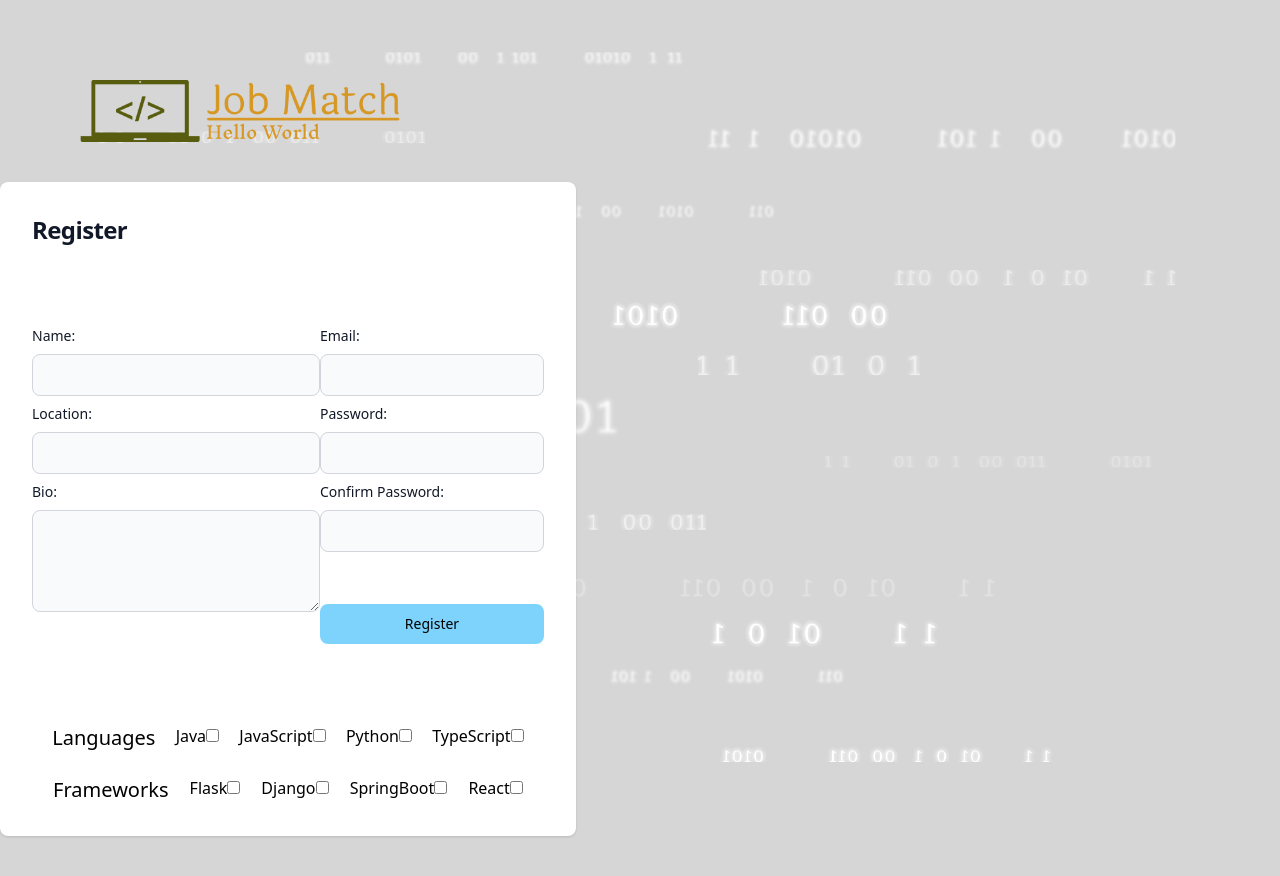
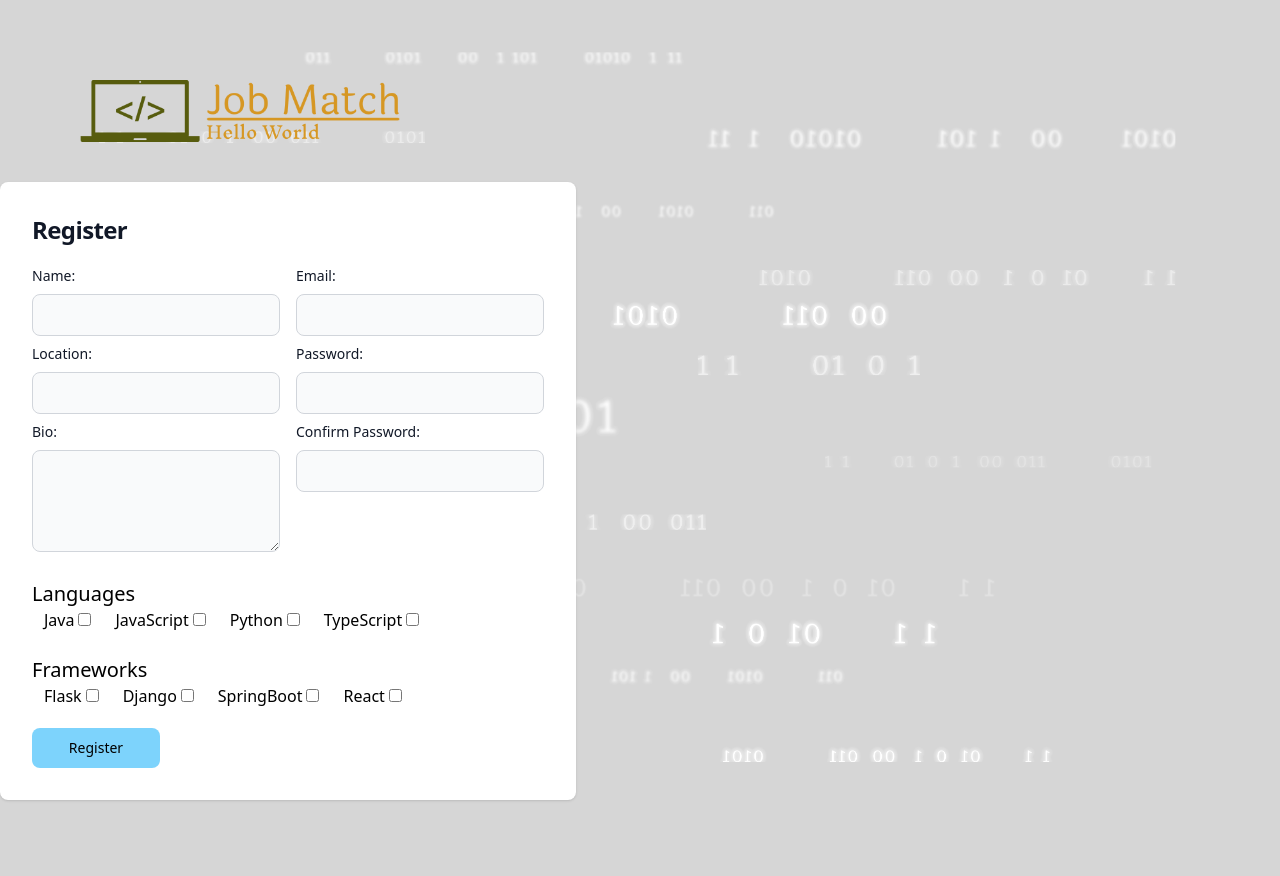
Before and after one commit to Wbradmeyer/JobMatch, a React (Vite) app in the folder client/: page /seekerRegister in a window 1280 px wide. Shown: the top 876 px of the page. Built offline with nearby package versions, Linux system fonts and the light colour scheme.

Commit message:
uniform style except edit and create

```diff
--- a/client/src/components/CompanyDashboard.jsx
+++ b/client/src/components/CompanyDashboard.jsx
@@ -40,22 +40,22 @@ const CompanyDashboard = () => {
   return (
     <div className="ml-10">
       {/* nav bar */}
-      <div className="flex justify-end w-3/4 mx-auto">
-      <Link
+      <div className="flex justify-end w-1/2 mx-auto">
+        <Link
           to={"/"}
           onClick={logoutUser}
-          className="font-medium text-xl text-blue-600 dark:text-blue-500 hover:underline"
+          className="font-medium text-xl text-blue-600 dark:text-blue-500 hover:underline py-2 px-2 bg-slate-400 rounded-lg"
         >
           Logout
         </Link>
       </div>
       {/* company profile card/on the left */}
-      <div className="flex justify-center w-1/2 mx-auto my-10">
-        <div>
+      <div className="flex justify-center w-1/2 mx-auto my-5">
+        <div className="px-5 py-5 bg-white/60 py-1 rounded-lg">
           <div>
             <h2 className="text-4xl font-bold sub">{currentUser.name}</h2>
           </div>
-          <div className="flex gap-48 mt-10">
+          <div className="flex gap-36 mt-10">
             <div className="w-1/2">
               <p className="text-xl font-medium">About Us:</p>
               <p>{currentUser.aboutUs}</p>
@@ -69,9 +69,14 @@ const CompanyDashboard = () => {
       </div>
       {/* show job postings */}
       <div>
-          <div className="relative overflow-x-auto flex justify-end w-1/2 mx-auto">
-            <Link to={"/jobs/create"} className="font-medium text-blue-600 dark:text-blue-500 hover:underline">Post a New Job</Link>
-          </div>
+        <div className="relative overflow-x-auto flex justify-end w-1/2 mx-auto">
+          <Link
+            to={"/jobs/create"}
+            className="font-medium text-blue-600 dark:text-blue-500 hover:underline"
+          >
+            + Post a New Job
+          </Link>
+        </div>
         <div className="relative overflow-x-auto flex justify-center">
           <table className="w-1/2 text-sm text-left rtl:text-right text-gray-500 dark:text-gray-400">
             <thead className="text-xs text-gray-700 uppercase bg-gray-50 dark:bg-gray-700 dark:text-gray-400">
@@ -82,8 +87,9 @@ const CompanyDashboard = () => {
             </thead>
             <tbody>
               {allCompanyJobs.map((thisJob) => (
-                <tr key={thisJob._id}
-                className="bg-white border-b dark:bg-gray-800 dark:border-gray-700"
+                <tr
+                  key={thisJob._id}
+                  className="bg-white border-b dark:bg-gray-800 dark:border-gray-700"
                 >
                   <td className="px-6 py-4">
                     <Link to={`/jobs/display/${thisJob._id}`}>
--- a/client/src/components/SeekerDashboard.jsx
+++ b/client/src/components/SeekerDashboard.jsx
@@ -98,7 +98,7 @@ const SeekerDashboard = () => {
 
   return (
     <div className="ml-10">
-      <div className="flex justify-end w-3/4 mx-auto">
+      <div className="flex justify-end w-1/2 mx-auto">
         <Link
           to={"/"}
           onClick={logoutUser}
@@ -108,37 +108,29 @@ const SeekerDashboard = () => {
         </Link>
       </div>
       {/* put a transparent background behind this */}
-      <div className="flex justify-around w-1/2 mx-auto my-10 py-10 bg-white/60 rounded-lg">
+      <div className="flex justify-around w-1/2 mx-auto my-5 py-5 bg-white/60 rounded-lg">
         <div>
-          <h2 className="text-4xl font-bold sub">{currentUser.name}</h2>
+          <h2 className="text-4xl font-bold sub my-3">{currentUser.name}</h2>
           <div>
             <p className="text-xl font-medium">Bio:</p>
             <p>{currentUser.bio}</p>
           </div>
           <div>
-            <p className="text-xl font-medium">Location:</p>
+            <p className="text-xl font-medium mt-3">Location:</p>
             <p>{currentUser.location}</p>
           </div>
         </div>
         <div>
-          <p className="text-xl font-medium">Skills/Experience:</p>
-          <div className="flex justify-evenly">
-            <div>
+          <p className="text-xl font-medium mt-16">Skills/Experience:</p>
+          <div className="flex justify-start">
+            <div className="w-1/2">
               {currentUser.languages.map((language, index) => {
-                return (
-                  <p className="mt-5" key={index}>
-                    {language}
-                  </p>
-                );
+                return <p key={index}>{language}</p>;
               })}
             </div>
-            <div>
+            <div className="w-1/2">
               {currentUser.frameworks.map((framework, index) => {
-                return (
-                  <p className="mt-5" key={index}>
-                    {framework}
-                  </p>
-                );
+                return <p key={index}>{framework}</p>;
               })}
             </div>
           </div>
--- a/client/src/components/SeekerRegister.jsx
+++ b/client/src/components/SeekerRegister.jsx
@@ -123,8 +123,8 @@ const SeekerRegister = () => {
           </h2>
           <div>
             <form className="w-full max-w-lg" onSubmit={handleRegisterSubmit}>
-              <div className="container mx-auto my-20">
-                <div className="col">
+              <div className="container mx-auto my-5">
+                <div className="col mr-2">
                   <div>
                     <label
                       htmlFor="name"
@@ -182,7 +182,7 @@ const SeekerRegister = () => {
                   </div>
                 </div>
 
-                <div className="col-span-2">
+                <div className="col ml-2">
                   <div>
                     <label
                       htmlFor="email"
@@ -240,17 +240,14 @@ const SeekerRegister = () => {
                     ) : null}
                   </div>
                   &nbsp;
-                  <div>
-                    <button className="w-full mt-5 bg-sky-300 hover:bg-sky-400 focus:ring-4 focus:outline-none focus:ring-primary-300 font-medium rounded-lg text-sm px-5 py-2.5 text-center dark:bg-primary-600 dark:hover:bg-primary-700 dark:focus:ring-primary-800">
-                      Register
-                    </button>
-                  </div>
                 </div>
               </div>
-              <div className="flex justify-evenly">
-                <p className="text-xl font-medium">Languages</p>
-                <div>
-                  <label htmlFor="java">Java</label>
+              <p className="text-xl font-medium">Languages</p>
+              <div className="flex justify-start">
+                <div className="mx-3">
+                  <label htmlFor="java" className="mr-1">
+                    Java
+                  </label>
                   <input
                     type="checkbox"
                     value={"Java"}
@@ -259,8 +256,10 @@ const SeekerRegister = () => {
                     onChange={handleLanguagesCheckedBoxes}
                   />
                 </div>
-                <div>
-                  <label htmlFor="javaScript">JavaScript</label>
+                <div className="mx-3">
+                  <label htmlFor="javaScript" className="mr-1">
+                    JavaScript
+                  </label>
                   <input
                     type="checkbox"
                     value={"JavaScript"}
@@ -269,8 +268,10 @@ const SeekerRegister = () => {
                     onChange={handleLanguagesCheckedBoxes}
                   />
                 </div>
-                <div>
-                  <label htmlFor="python">Python</label>
+                <div className="mx-3">
+                  <label htmlFor="python" className="mr-1">
+                    Python
+                  </label>
                   <input
                     type="checkbox"
                     value={"Python"}
@@ -279,8 +280,10 @@ const SeekerRegister = () => {
                     onChange={handleLanguagesCheckedBoxes}
                   />
                 </div>
-                <div>
-                  <label htmlFor="typeScript">TypeScript</label>
+                <div className="mx-3">
+                  <label htmlFor="typeScript" className="mr-1">
+                    TypeScript
+                  </label>
                   <input
                     type="checkbox"
                     value={"TypeScript"}
@@ -291,10 +294,12 @@ const SeekerRegister = () => {
                 </div>
               </div>
               &nbsp;
-              <div className="flex justify-evenly">
-                <p className="text-xl font-medium">Frameworks</p>
-                <div>
-                  <label htmlFor="flask">Flask</label>
+              <p className="text-xl font-medium">Frameworks</p>
+              <div className="flex justify-start">
+                <div className="mx-3">
+                  <label htmlFor="flask" className="mr-1">
+                    Flask
+                  </label>
                   <input
                     type="checkbox"
                     value={"Flask"}
@@ -303,8 +308,10 @@ const SeekerRegister = () => {
                     onChange={handleFrameworksCheckedBoxes}
                   />
                 </div>
-                <div>
-                  <label htmlFor="django">Django</label>
+                <div className="mx-3">
+                  <label htmlFor="django" className="mr-1">
+                    Django
+                  </label>
                   <input
                     type="checkbox"
                     value={"Django"}
@@ -313,8 +320,10 @@ const SeekerRegister = () => {
                     onChange={handleFrameworksCheckedBoxes}
                   />
                 </div>
-                <div>
-                  <label htmlFor="springBoot">SpringBoot</label>
+                <div className="mx-3">
+                  <label htmlFor="springBoot" className="mr-1">
+                    SpringBoot
+                  </label>
                   <input
                     type="checkbox"
                     value={"SpringBoot"}
@@ -323,8 +332,10 @@ const SeekerRegister = () => {
                     onChange={handleFrameworksCheckedBoxes}
                   />
                 </div>
-                <div>
-                  <label htmlFor="react">React</label>
+                <div className="mx-3">
+                  <label htmlFor="react" className="mr-1">
+                    React
+                  </label>
                   <input
                     type="checkbox"
                     value={"React"}
@@ -333,6 +344,11 @@ const SeekerRegister = () => {
                     onChange={handleFrameworksCheckedBoxes}
                   />
                 </div>
+              </div>
+              <div>
+                <button className="w-1/4 mt-5 bg-sky-300 hover:bg-sky-400 focus:ring-4 focus:outline-none focus:ring-primary-300 font-medium rounded-lg text-sm px-5 py-2.5 text-center dark:bg-primary-600 dark:hover:bg-primary-700 dark:focus:ring-primary-800">
+                  Register
+                </button>
               </div>
             </form>
           </div>
```
Also changed, not shown: client/src/components/JobView.jsx (+9 -9 lines).
